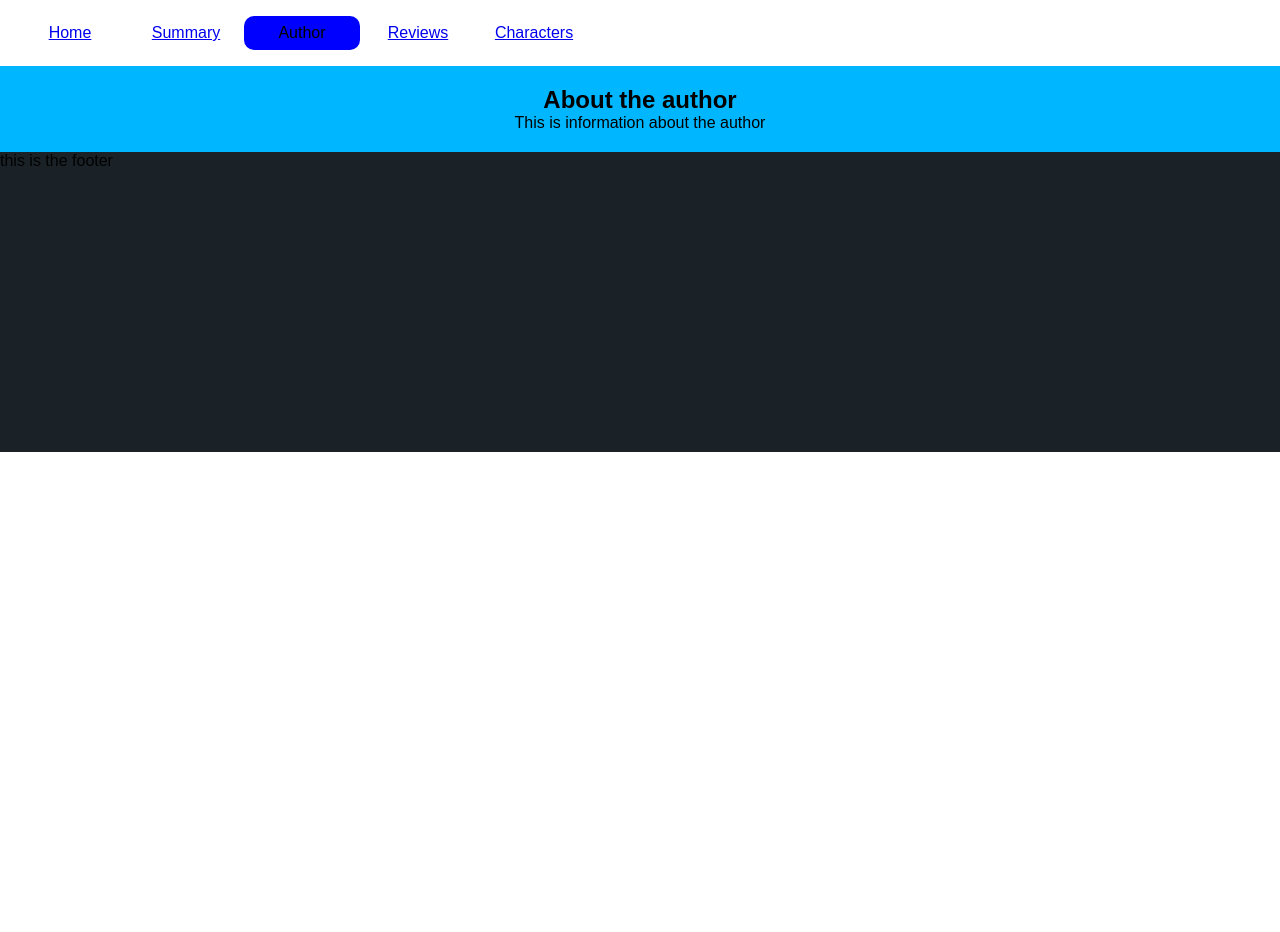
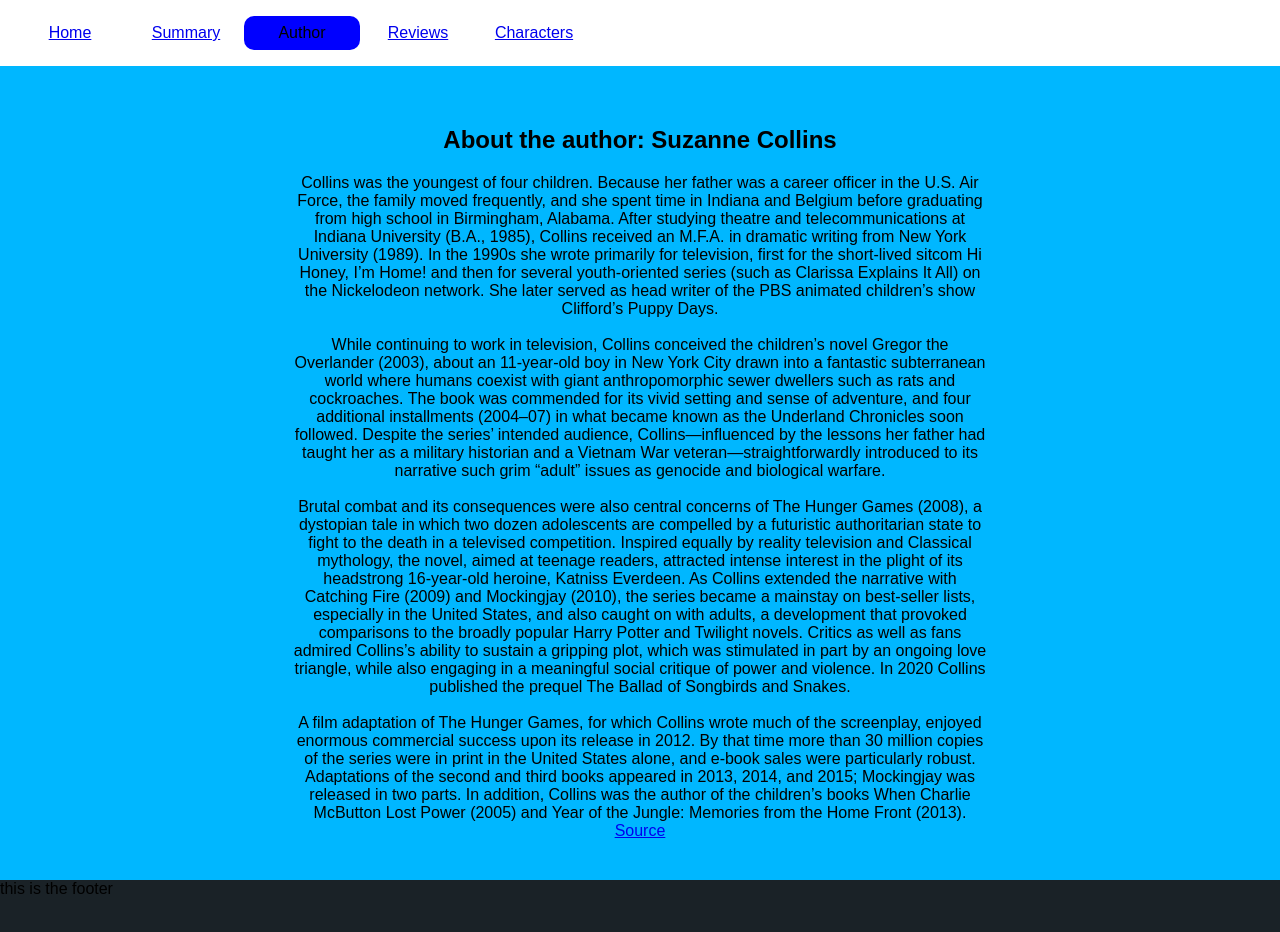
Before and after one commit to Strike6782/webtech_website, a plain HTML site: page author.html in a window 1280 px wide. Before the commit the page ends 800 px from the top, so only its background shows below. Drawn offline with Linux system fonts and the light colour scheme.

Commit message:
Author page

```diff
--- a/author.html
+++ b/author.html
@@ -29,8 +29,14 @@
         </nav>
 
         <article class="article-summary">
-          <h1>About the author</h1>
-          <p>This is information about the author</p>
+            <div>
+                <h1>About the author: Suzanne Collins</h1>
+                <p>Collins was the youngest of four children. Because her father was a career officer in the U.S. Air Force, the family moved frequently, and she spent time in Indiana and Belgium before graduating from high school in Birmingham, Alabama. After studying theatre and telecommunications at Indiana University (B.A., 1985), Collins received an M.F.A. in dramatic writing from New York University (1989). In the 1990s she wrote primarily for television, first for the short-lived sitcom Hi Honey, I’m Home! and then for several youth-oriented series (such as Clarissa Explains It All) on the Nickelodeon network. She later served as head writer of the PBS animated children’s show Clifford’s Puppy Days.
+                <br><br>While continuing to work in television, Collins conceived the children’s novel Gregor the Overlander (2003), about an 11-year-old boy in New York City drawn into a fantastic subterranean world where humans coexist with giant anthropomorphic sewer dwellers such as rats and cockroaches. The book was commended for its vivid setting and sense of adventure, and four additional installments (2004–07) in what became known as the Underland Chronicles soon followed. Despite the series’ intended audience, Collins—influenced by the lessons her father had taught her as a military historian and a Vietnam War veteran—straightforwardly introduced to its narrative such grim “adult” issues as genocide and biological warfare.
+                <br><br>Brutal combat and its consequences were also central concerns of The Hunger Games (2008), a dystopian tale in which two dozen adolescents are compelled by a futuristic authoritarian state to fight to the death in a televised competition. Inspired equally by reality television and Classical mythology, the novel, aimed at teenage readers, attracted intense interest in the plight of its headstrong 16-year-old heroine, Katniss Everdeen. As Collins extended the narrative with Catching Fire (2009) and Mockingjay (2010), the series became a mainstay on best-seller lists, especially in the United States, and also caught on with adults, a development that provoked comparisons to the broadly popular Harry Potter and Twilight novels. Critics as well as fans admired Collins’s ability to sustain a gripping plot, which was stimulated in part by an ongoing love triangle, while also engaging in a meaningful social critique of power and violence. In 2020 Collins published the prequel The Ballad of Songbirds and Snakes.
+                <br><br>A film adaptation of The Hunger Games, for which Collins wrote much of the screenplay, enjoyed enormous commercial success upon its release in 2012. By that time more than 30 million copies of the series were in print in the United States alone, and e-book sales were particularly robust. Adaptations of the second and third books appeared in 2013, 2014, and 2015; Mockingjay was released in two parts. In addition, Collins was the author of the children’s books When Charlie McButton Lost Power (2005) and Year of the Jungle: Memories from the Home Front (2013).</p>
+                <a href="https://www.britannica.com/biography/Suzanne-Collins">Source</a>
+            </div>
         </article>
       </body>
 
--- a/css/summary.css
+++ b/css/summary.css
@@ -1,5 +1,16 @@
 .article-summary{
   background-color: rgb(0, 183, 255);
-  padding: 20px;
+  padding: 40px;
   text-align: center;
+  display: flex;
+  justify-content: center;
+  align-items: center;
 }
+
+.article-summary div{
+  max-width: 700px;
+}
+
+.article-summary h1{
+  margin: 20px;
+}
```
